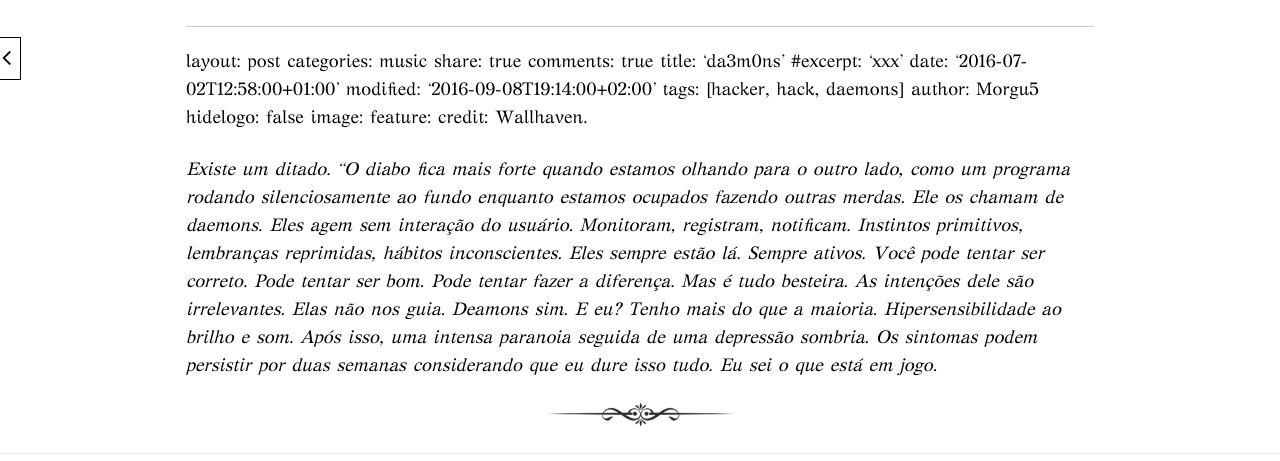
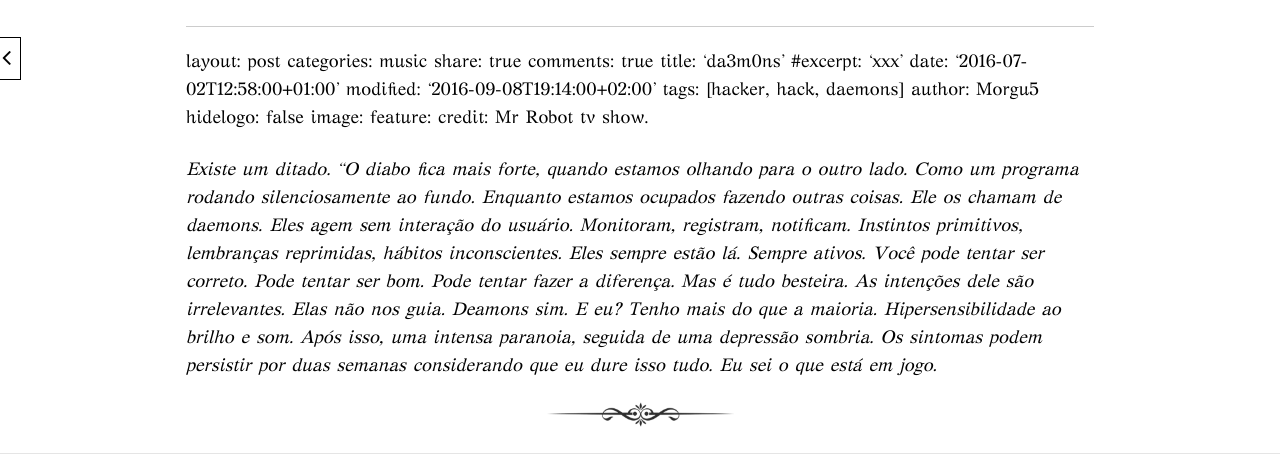
Before and after one commit to Agt-Morgu5/agt-morgu5.github.io, a Jekyll site: the page built from _posts/music/projects/2016-07-02-life-is-a-pimball.md, in a window 1280 px wide. Shown: the part 606-1067 px from the top of the page. Built offline with Jekyll 4.4.1, drawn with Linux system fonts in a browser that asks for light colours; nearby versions of some CDN libraries; our own code applies the rules of GitHub Pages for plain Markdown files.

Commit message:
Update 2016-07-02-life-is-a-pimball.md

```diff
--- a/_posts/music/projects/2016-07-02-life-is-a-pimball.md
+++ b/_posts/music/projects/2016-07-02-life-is-a-pimball.md
@@ -12,48 +12,11 @@ author: Morgu5
 hidelogo: false
 image:
   feature:
-  credit: Wallhaven.
+  credit: Mr Robot tv show.
 
-<span class="dcap"></span><i>Existe um ditado.</i>
-<i>"O diabo fica mais forte</i>
-<i>quando estamos olhando
-para o outro lado,</i>
-<i>como um programa rodando
-silenciosamente ao fundo</i>
-<i>enquanto estamos ocupados
-fazendo outras merdas.</i>
-<i>Ele os chamam de daemons.</i>
-<i>Eles agem
-sem interação do usuário.</i>
-<i>Monitoram, registram,
-notificam.</i>
-<i>Instintos primitivos,
-lembranças reprimidas,</i>
-<i>hábitos inconscientes.</i>
-<i>Eles sempre estão lá.
-Sempre ativos.</i>
-<i>Você pode tentar ser correto.
-Pode tentar ser bom.</i>
-<i>Pode tentar fazer
-a diferença.</i>
-<i>Mas é tudo besteira.</i>
-<i>As intenções dele
-são irrelevantes.</i>
-<i>Elas não nos guia.</i>
-<i>Deamons sim.</i>
-<i>E eu?
-Tenho mais do que a maioria.</i>
-<i>Hipersensibilidade
-ao brilho e som.</i>
-<i>Após isso,
-uma intensa paranoia</i>
-<i>seguida
-de uma depressão sombria.</i>
-<i>Os sintomas podem persistir
-por duas semanas</i>
-<i>considerando
-que eu dure isso tudo.</i>
-<i>Eu sei o que está em jogo.</i>
+<span class="dcap"></span><i>Existe um ditado. "O diabo fica mais forte, quando estamos olhando para o outro lado. Como um programa rodando silenciosamente ao fundo. Enquanto estamos ocupados fazendo outras coisas. Ele os chamam de daemons. Eles agem
+sem interação do usuário. Monitoram, registram, notificam. Instintos primitivos, lembranças reprimidas, hábitos inconscientes. Eles sempre estão lá. Sempre ativos. Você pode tentar ser correto. Pode tentar ser bom. Pode tentar fazer a diferença. Mas é tudo besteira. As intenções dele são irrelevantes. Elas não nos guia. Deamons sim. E eu? Tenho mais do que a maioria. Hipersensibilidade
+ao brilho e som. Após isso, uma intensa paranoia, seguida de uma depressão sombria. Os sintomas podem persistir por duas semanas considerando que eu dure isso tudo. Eu sei o que está em jogo.</i>
  <div class="text-divider"></div>
 <div class="invisible no-print">
 </div>
```
